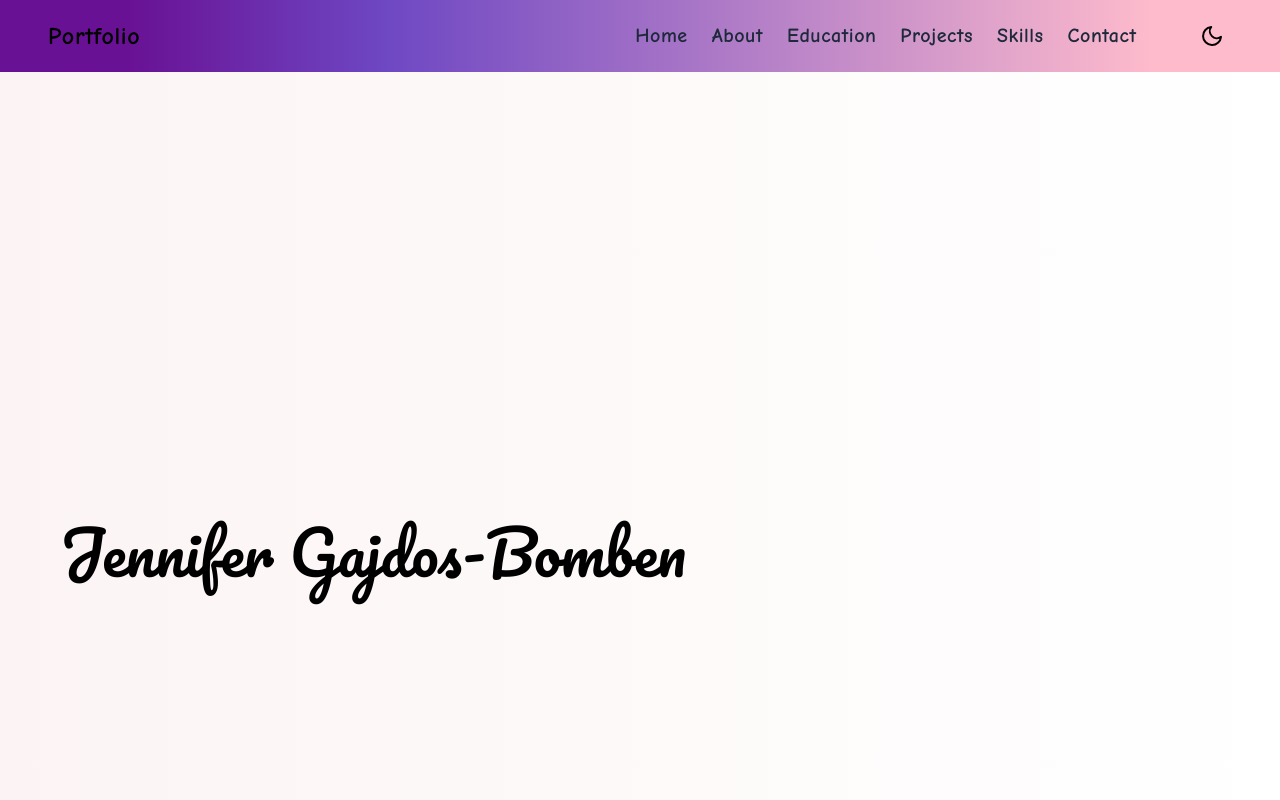
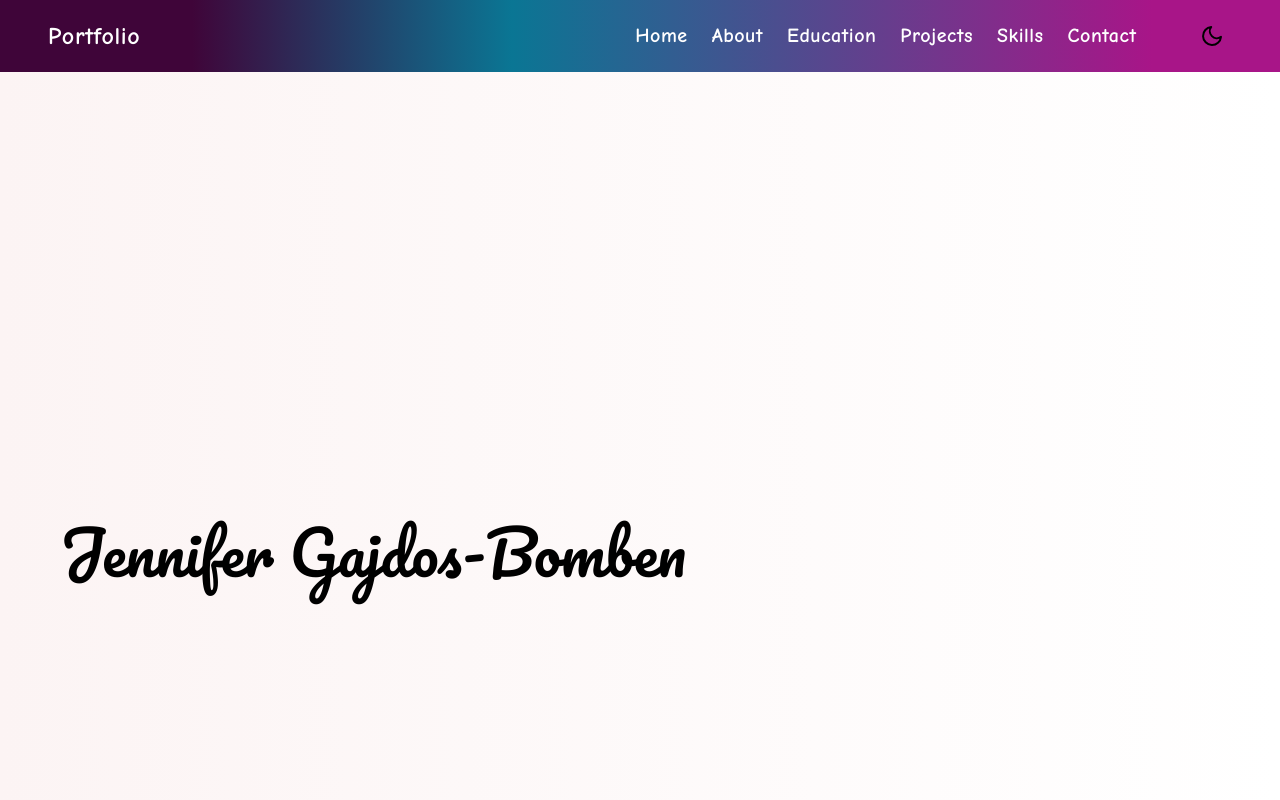
Before and after one commit to jgajdosbomben/portfolio, a React (Vite) app: page / in a window 1280 px wide. Shown: the top 800 px of the page. Built offline with nearby package versions, Linux system fonts and the light colour scheme.

Commit message:
Changed colours

```diff
--- a/src/components/Navbar.jsx
+++ b/src/components/Navbar.jsx
@@ -5,32 +5,32 @@ import { MdOutlineClose } from "react-icons/md";
 const Navbar = ({ darkMode, isOpen, toggleMenu, toggleTheme }) => {
   return (
     <div className="px-0 2x1:px-40">
-      <div className="w-full items-center justify-between py-4 px-4 md:px-12 bg-gradient-to-r from-[#691194] from-10%  via-[#6e47c3] via-30% to-[#febbcc] to-90%">
+      <div className="w-full items-center justify-between py-4 px-4 md:px-12 bg-gradient-to-r from-[#3f0539] from-15%  via-[#0a7694] via-40% to-[#a81588] to-90%">
         <div className="flex items-center justify-between w-full">
           <div className="flex items-center justify-start w-full">
             <a
               href="/"
-              className="text-2xl font-bold font-comicneue tracking-wide text-black dark:text-white cursor-pointer">
+              className="text-2xl font-bold font-comicneue tracking-wide text-white cursor-pointer">
               Portfolio
             </a>
           </div>
-          <ul className="hidden md:flex font-comicneue tracking-wide gap-6 text-xl text-slate-800 dark:text-gray-200">
-            <li className="cursor-pointer hover:text-purple-500 hover:underline decoration-wavy dark:hover:text-purple-300">
+          <ul className="hidden md:flex font-comicneue tracking-wide gap-6 text-xl text-white">
+            <li className="cursor-pointer hover:text-slate-950 hover:underline decoration-wavy dark:hover:text-slate-950">
               <a href="#home">Home</a>
             </li>
-            <li className="cursor-pointer hover:text-purple-500 hover:underline decoration-wavy  dark:hover:text-purple-300">
+            <li className="cursor-pointer hover:text-slate-950 hover:underline decoration-wavy  dark:hover:text-slate-950">
               <a href="#about">About</a>
             </li>
-            <li className="cursor-pointer hover:text-purple-500 hover:underline decoration-wavy  dark:hover:text-purple-300">
+            <li className="cursor-pointer hover:text-slate-950 hover:underline decoration-wavy  dark:hover:text-slate-950">
               <a href="#projects">Education</a>
             </li>
-            <li className="cursor-pointer hover:text-purple-500 hover:underline decoration-wavy  dark:hover:text-purple-300">
+            <li className="cursor-pointer hover:text-slate-950 hover:underline decoration-wavy  dark:hover:text-slate-950">
               <a href="#projects">Projects</a>
             </li>
-            <li className="cursor-pointer hover:text-purple-500 hover:underline decoration-wavy dark:hover:text-purple-300">
+            <li className="cursor-pointer hover:text-slate-950  hover:underline decoration-wavy dark:hover:text-slate-950">
               <a href="#skills">Skills</a>
             </li>
-            <li className="cursor-pointer hover:text-purple-500 hover:underline decoration-wavy dark:hover:text-purple-300">
+            <li className="cursor-pointer hover:text-slate-950  hover:underline decoration-wavy dark:hover:text-slate-950">
               <a href="#contact">Contact</a>
             </li>
           </ul>
```
